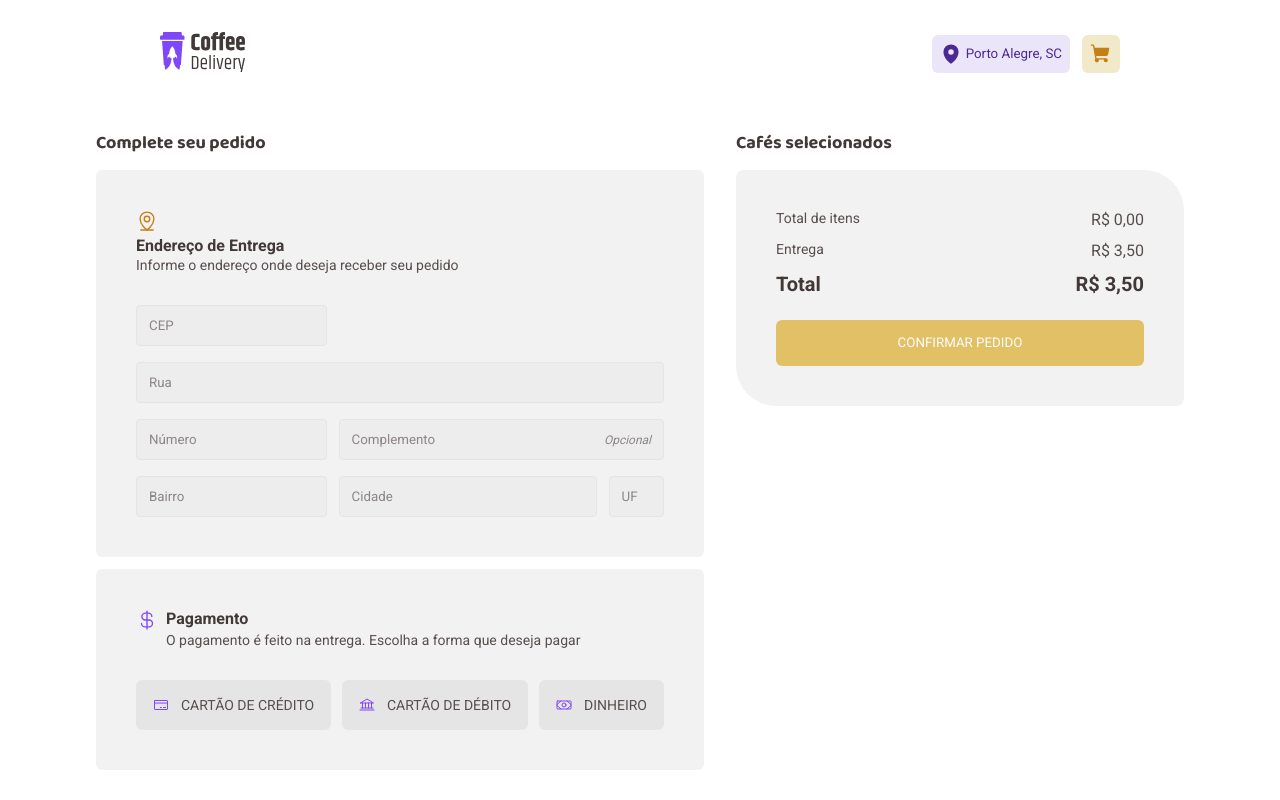
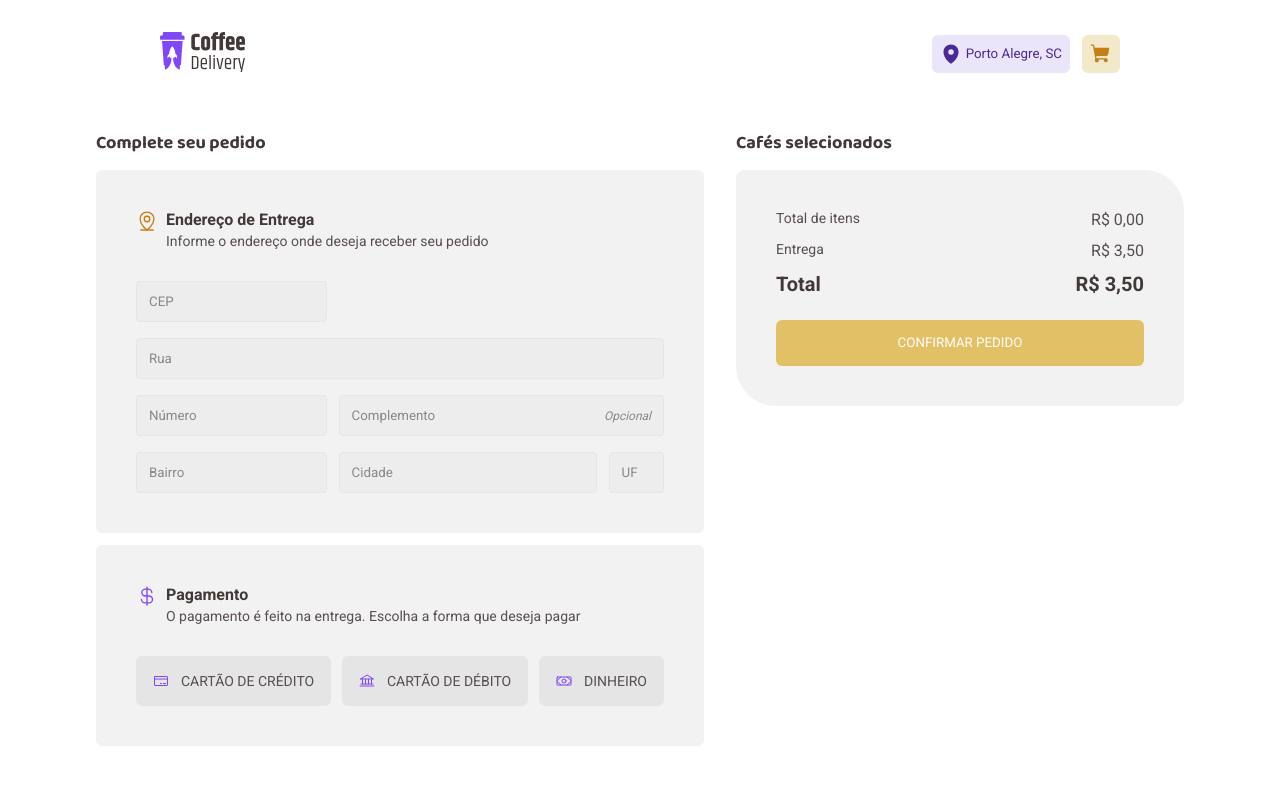
Before and after one commit to pvillor/coffee-delivery, a React (Vite) app: page /checkout in a window 1280 px wide. Built offline with nearby package versions, Linux system fonts and the light colour scheme.

Commit message:
fix: address info header

```diff
--- a/src/pages/checkout/index.tsx
+++ b/src/pages/checkout/index.tsx
@@ -104,13 +104,13 @@ export function Checkout() {
           onSubmit={handleSubmit(handleOrderCheckout)}
         >
           <ConsumerInfoAddress>
-            <form>
+            <ConsumerInfoHeader>
               <MapPinLine size={22} />
               <div>
                 <h3>Endereço de Entrega</h3>
                 <p>Informe o endereço onde deseja receber seu pedido</p>
               </div>
-            </form>
+            </ConsumerInfoHeader>
             <ConsumerInfoAddressBody>
               <Input
                 id="cep"
```
